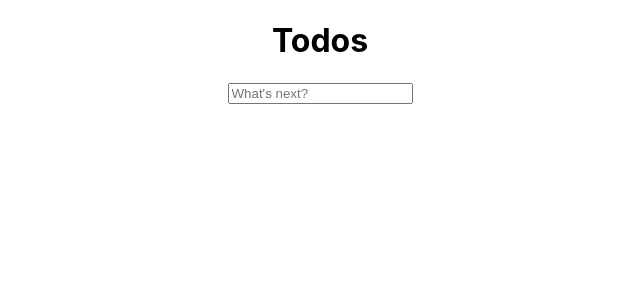
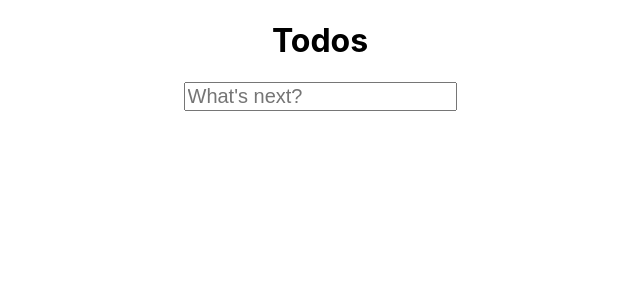
Before and after one commit to apolo1805/tasks-app, a React (Create React App) app: page / in a window 1280 px wide. Shown: the top 300 px of the page, without its empty margins (320-960 px from the left). Built offline with nearby package versions, Linux system fonts and the light colour scheme.

Commit message:
Adding TasksPage content

```diff
--- a/src/pages/TasksPage/TasksPage.css
+++ b/src/pages/TasksPage/TasksPage.css
@@ -0,0 +1,4 @@
+
+.p-tasks > input {
+    font-size: 20px;
+}
--- a/src/pages/TasksPage/TasksPage.js
+++ b/src/pages/TasksPage/TasksPage.js
@@ -1,12 +1,13 @@
 import React from 'react';
 import './TasksPage.css';
+import { Container } from 'react-bootstrap';
 
 function TasksPage(props) {
     return (
-        <div>
+        <Container className="p-tasks">
             <h1>Todos</h1>
             <input type="text" placeholder="What's next?"/>
-        </div>
+        </Container>
     );
 }
 
```
